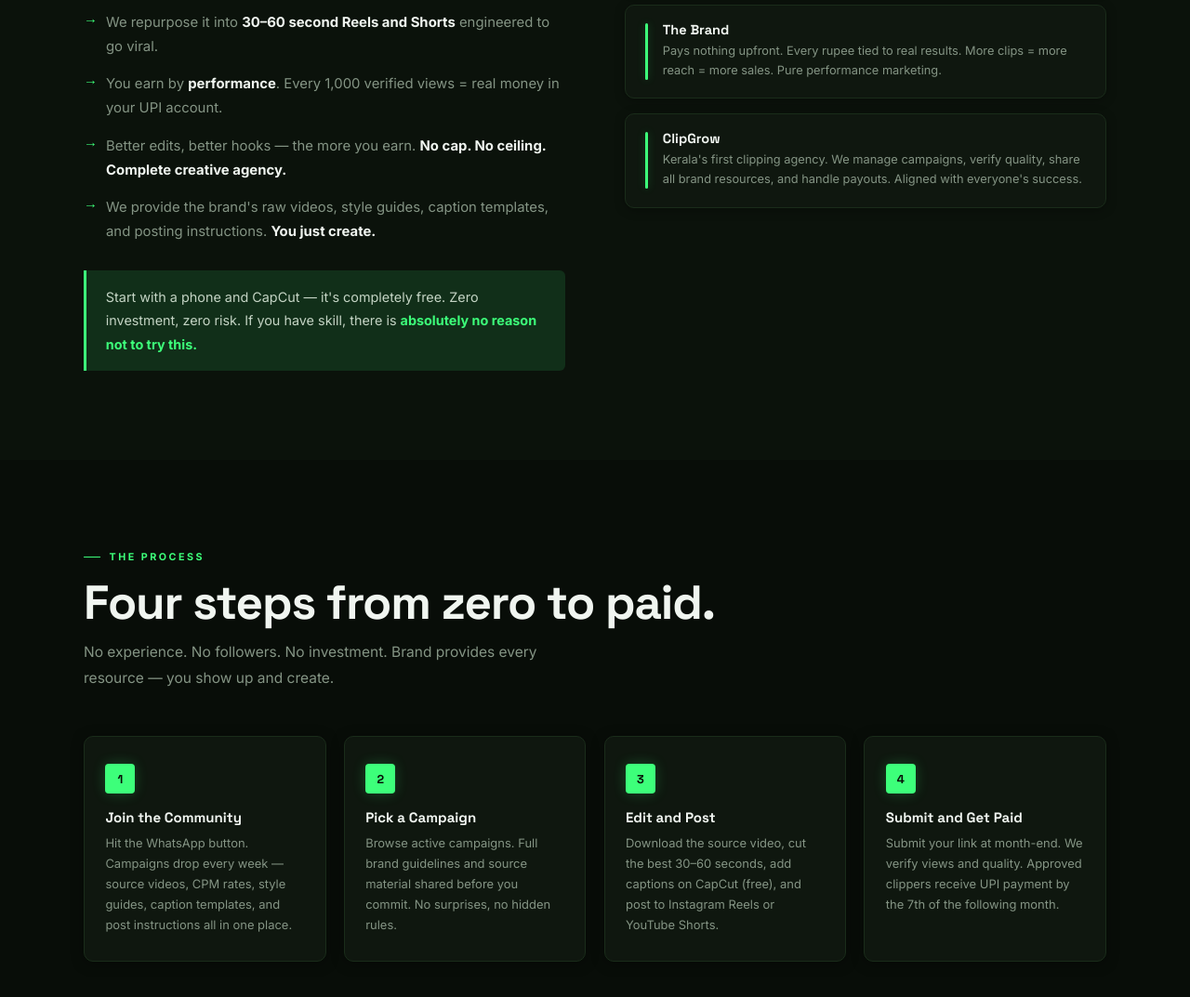
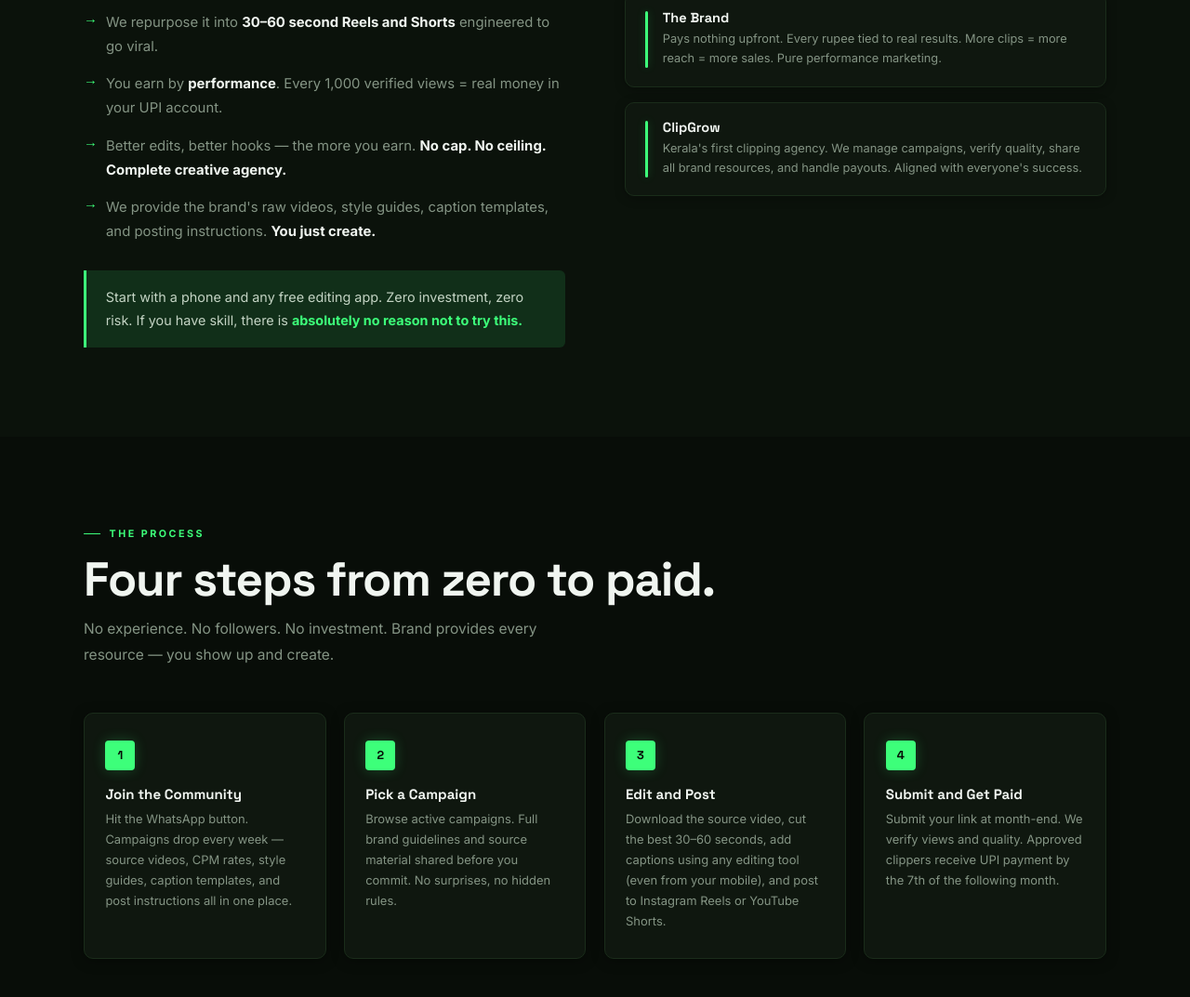
Before and after one commit to Dhruvnathmenon/clipgrow, a plain HTML site: page index.html in a window 1280 px wide. Shown: the part 1543-2616 px from the top of the page at 93% size. Drawn offline with Linux system fonts and the light colour scheme.

Commit message:
Replace CapCut mentions with generic editing app references

```diff
--- a/index.html
+++ b/index.html
@@ -531,7 +531,7 @@
             <li>Better edits, better hooks — the more you earn. <strong>No cap. No ceiling. Complete creative agency.</strong></li>
             <li>We provide the brand's raw videos, style guides, caption templates, and posting instructions. <strong>You just create.</strong></li>
           </ul>
-          <div class="green-strip">Start with a phone and CapCut — it's completely free. Zero investment, zero risk. If you have skill, there is <strong>absolutely no reason not to try this.</strong></div>
+          <div class="green-strip">Start with a phone and any free editing app. Zero investment, zero risk. If you have skill, there is <strong>absolutely no reason not to try this.</strong></div>
         </div>
         <div class="why-cards">
           <div class="why-card reveal delay-1"><div class="wc-bar"></div><div><h4>You — The Clipper</h4><p>Earn ₹30–₹50 per 1,000 verified views with no cap. One viral clip in a big campaign can hit ₹10,000+ in a single month — from your phone, on your time.</p></div></div>
@@ -551,7 +551,7 @@
       <div class="steps">
         <div class="step reveal delay-1"><div class="step-n">1</div><h4>Join the Community</h4><p>Hit the WhatsApp button. Campaigns drop every week — source videos, CPM rates, style guides, caption templates, and post instructions all in one place.</p></div>
         <div class="step reveal delay-2"><div class="step-n">2</div><h4>Pick a Campaign</h4><p>Browse active campaigns. Full brand guidelines and source material shared before you commit. No surprises, no hidden rules.</p></div>
-        <div class="step reveal delay-3"><div class="step-n">3</div><h4>Edit and Post</h4><p>Download the source video, cut the best 30–60 seconds, add captions on CapCut (free), and post to Instagram Reels or YouTube Shorts.</p></div>
+        <div class="step reveal delay-3"><div class="step-n">3</div><h4>Edit and Post</h4><p>Download the source video, cut the best 30–60 seconds, add captions using any editing tool (even from your mobile), and post to Instagram Reels or YouTube Shorts.</p></div>
         <div class="step reveal delay-4"><div class="step-n">4</div><h4>Submit and Get Paid</h4><p>Submit your link at month-end. We verify views and quality. Approved clippers receive UPI payment by the 7th of the following month.</p></div>
       </div>
     </div>
@@ -677,7 +677,7 @@
       <h2 class="sec-title reveal delay-1">FAQ</h2>
       <div class="faq-list reveal">
         <div class="faq-item"><div class="faq-q" onclick="toggleFaq(this)">Do I need followers or an existing account? <span class="faq-ic">+</span></div><div class="faq-a">No. You can start on a brand new account with zero followers. What determines your earnings is edit quality and your hook — not your audience size. Many clippers on fresh accounts have generated lakhs of views in their first month.</div></div>
-        <div class="faq-item"><div class="faq-q" onclick="toggleFaq(this)">What do I need to get started? <span class="faq-ic">+</span></div><div class="faq-a">A smartphone is all you need.<ul><li>CapCut — free editing app</li><li>Instagram or YouTube account — free to create</li><li>Stable internet for uploads</li></ul>We provide all brand source videos, style guides, caption templates, and posting instructions inside the community.</div></div>
+        <div class="faq-item"><div class="faq-q" onclick="toggleFaq(this)">What do I need to get started? <span class="faq-ic">+</span></div><div class="faq-a">A smartphone is all you need.<ul><li>Any free video editing app</li><li>Instagram or YouTube account — free to create</li><li>Stable internet for uploads</li></ul>We provide all brand source videos, style guides, caption templates, and posting instructions inside the community.</div></div>
         <div class="faq-item"><div class="faq-q" onclick="toggleFaq(this)">What resources does ClipGrow provide? <span class="faq-ic">+</span></div><div class="faq-a">Everything you need:<ul><li>Brand source videos (raw footage to clip from)</li><li>Brand style guide and tone of voice</li><li>Caption and CTA templates</li><li>Posting schedule and platform guidelines</li><li>A community of clippers to learn from</li></ul></div></div>
         <div class="faq-item"><div class="faq-q" onclick="toggleFaq(this)">When exactly do I get paid? <span class="faq-ic">+</span></div><div class="faq-a">Views locked last day of month. UPI payments by the 7th of the following month.<ul><li>Minimum payout: ₹500</li><li>Balance below ₹500 rolls over</li><li>Supported: GPay, PhonePe, Paytm</li></ul></div></div>
         <div class="faq-item"><div class="faq-q" onclick="toggleFaq(this)">Is there any fee to join? <span class="faq-ic">+</span></div><div class="faq-a">None. ClipGrow is completely free. No fee to access campaigns, receive payouts, or participate. Zero investment — ever. You clip, we verify, you get paid.</div></div>
```
